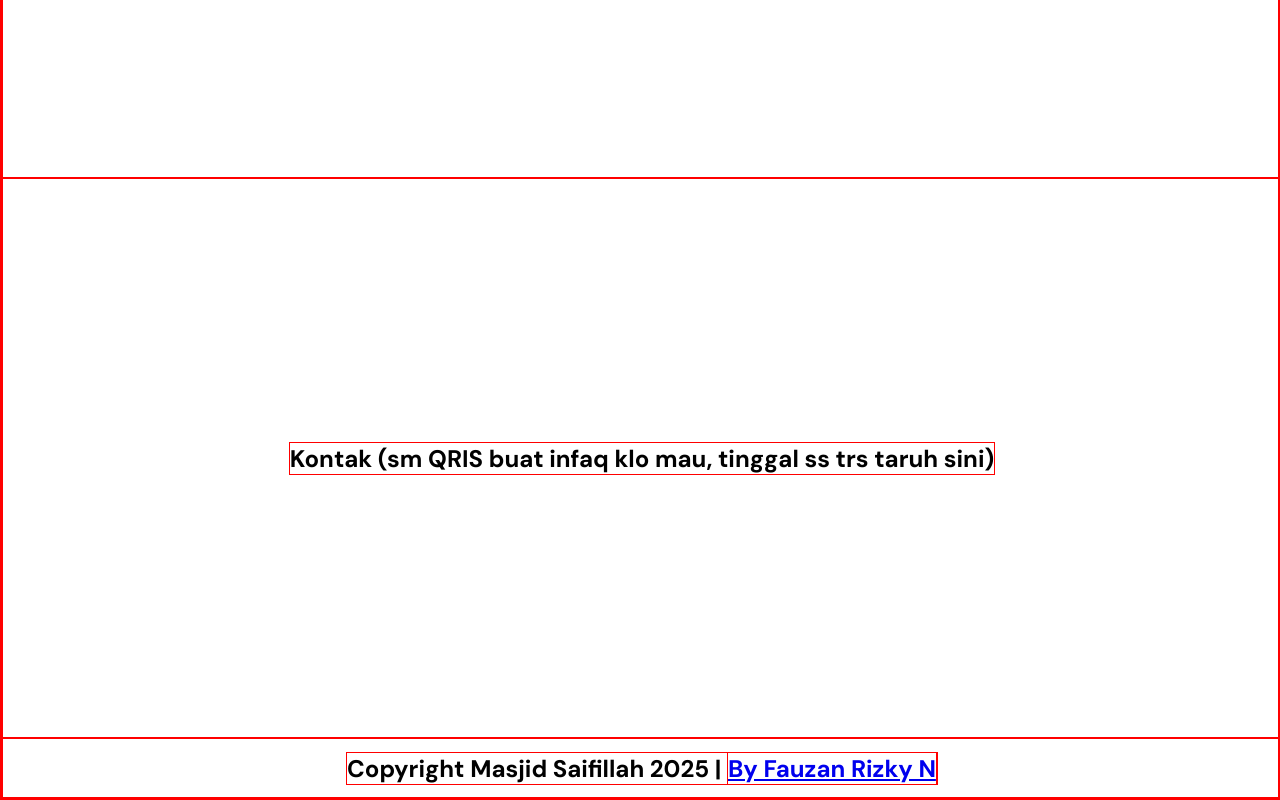
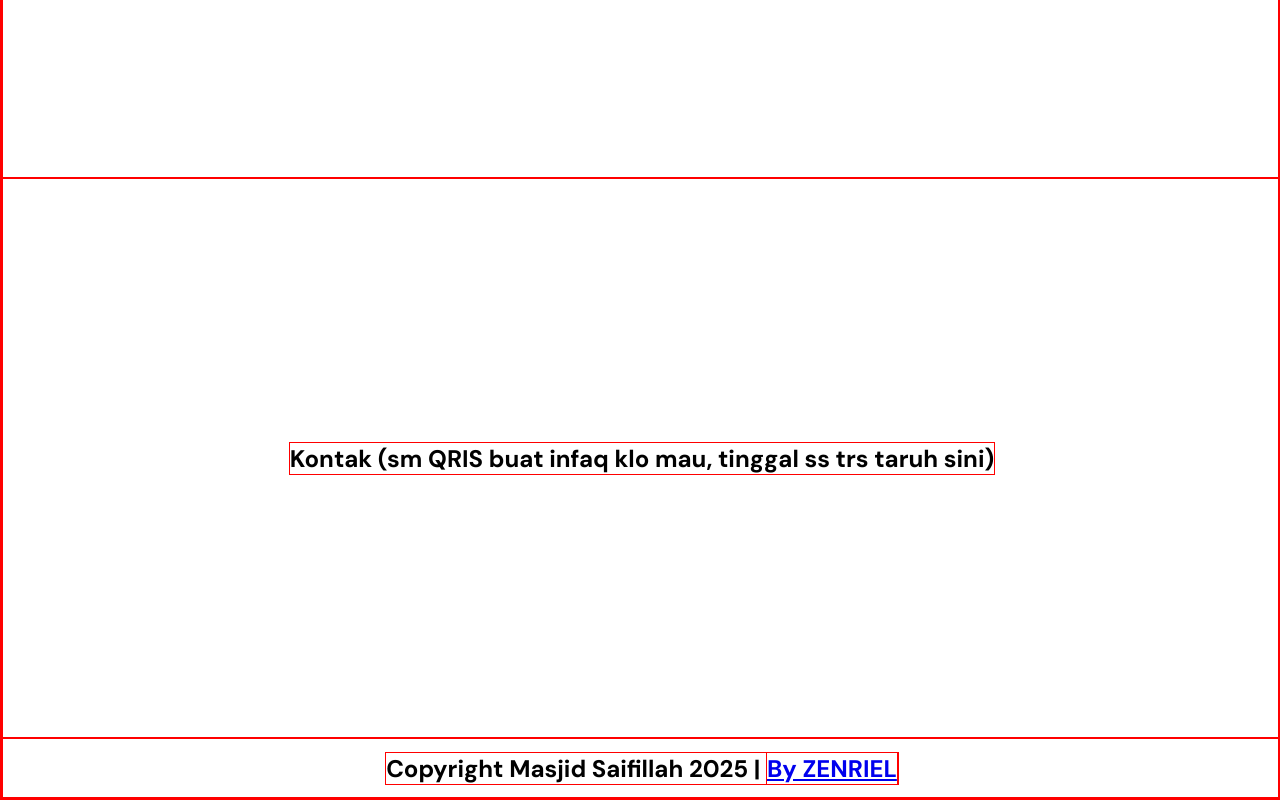
Before and after one commit to NvLL-Zen/msaifillah, a SvelteKit app: page / in a window 1280 px wide. Shown: the part 1605-2405 px from the top of the page. Built offline with nearby package versions, Linux system fonts and the light colour scheme; a web font is replaced by a local one.

Commit message:
Added ZENRIEL

```diff
--- a/src/routes/+page.svelte
+++ b/src/routes/+page.svelte
@@ -26,5 +26,5 @@
     <h1>Kontak (sm QRIS buat infaq klo mau, tinggal ss trs taruh sini)</h1>
 </section>
 <section class="section" id="footer">
-    <h1>Copyright Masjid Saifillah 2025 | <a target="_blank" href="https://zenriel.tech">By Fauzan Rizky N</a></h1>
+    <h1>Copyright Masjid Saifillah 2025 | <a target="_blank" href="https://zenriel.tech">By ZENRIEL</a></h1>
 </section>
```
